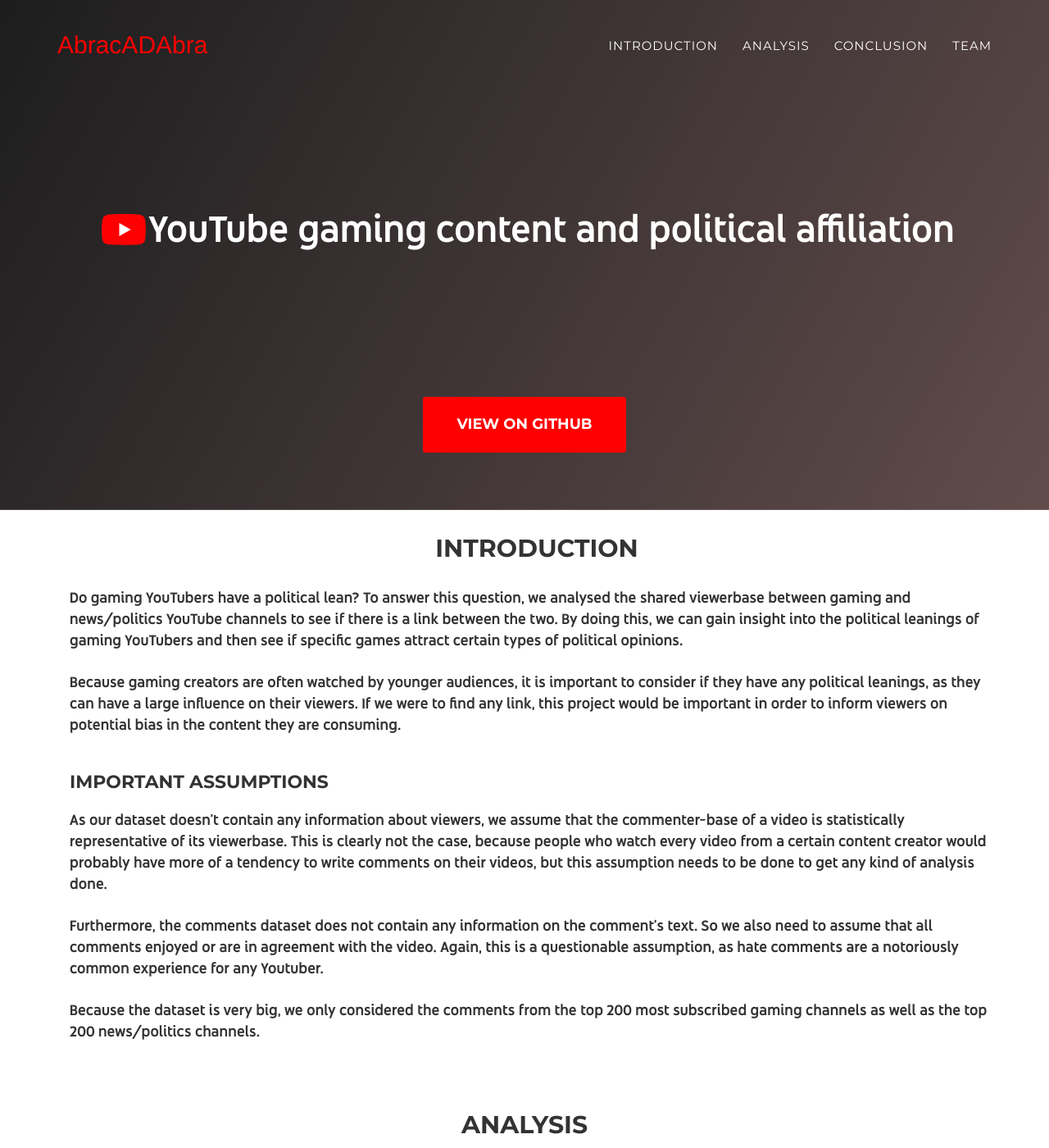
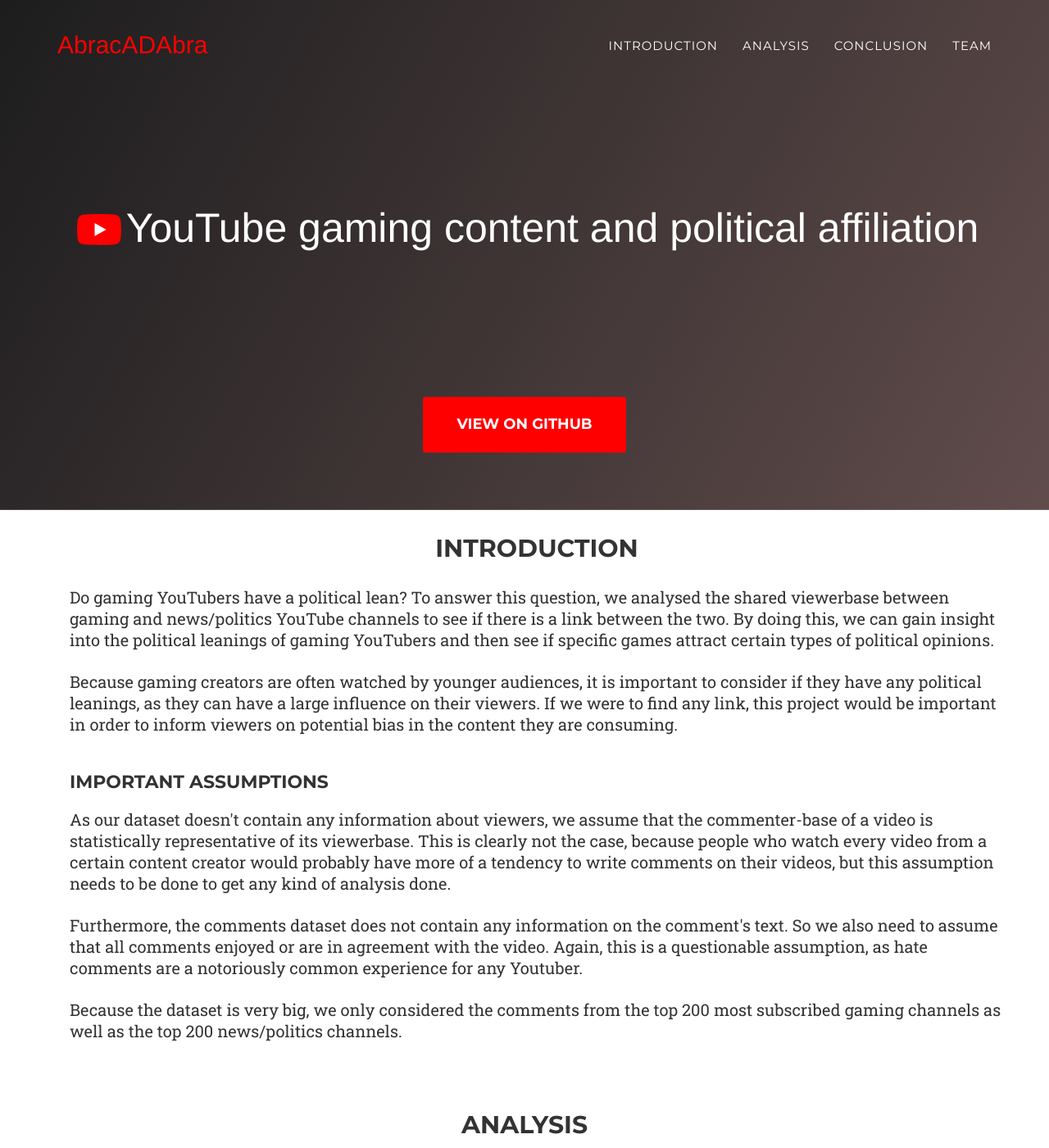
Before and after one commit to epfl-ada/ada-2022-project-abracadabra, a Jekyll site: the page built from docs/index.html, in a window 1280 px wide and 1400 px high. Shown: the whole window at 82% size. Built offline with Jekyll 4.4.1, drawn with Linux system fonts in a browser that asks for light colours; some web fonts are replaced.

Commit message:
youtube font only for title

```diff
--- a/docs/_includes/header.html
+++ b/docs/_includes/header.html
@@ -48,12 +48,12 @@
                     font-family: YTubeFont;
                     src: url({{ "/img/youtube-sans-medium.ttf" | prepend: site.baseurl }});
                 }
-                div {
+                div.intro-lead-in {
                     font-family: YTubeFont;
                 }
+
                 </style>
                 <div class="intro-lead-in">
-
                     <div>
                         <img class="logo" src="{{ "/img/smallyt.svg" | prepend: site.baseurl }}" style = "width:70px;height:400px;"/>
                         YouTube gaming content and political affiliation
```
